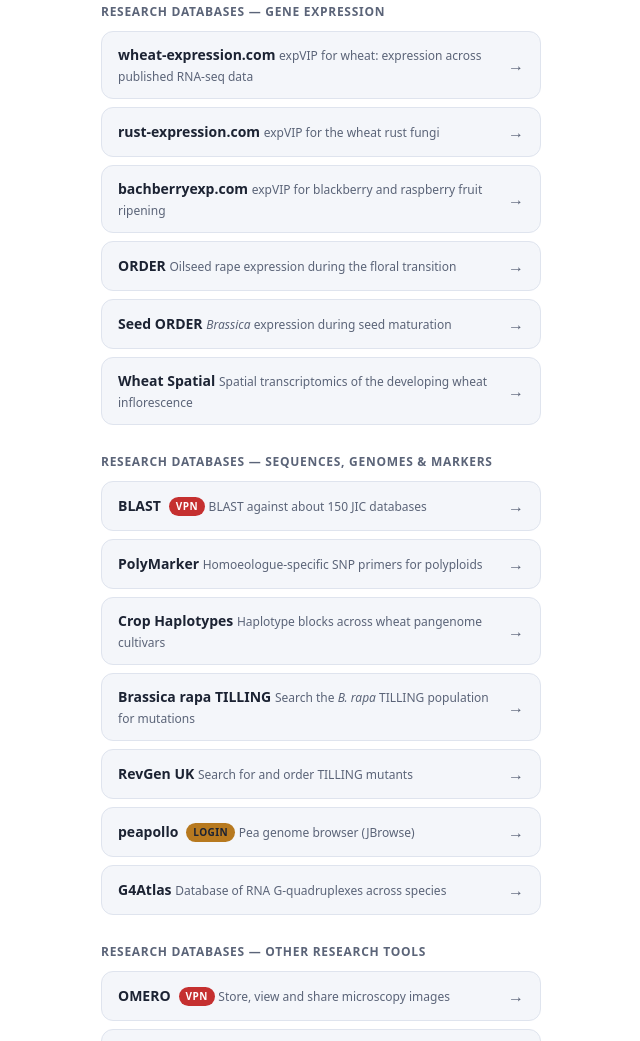
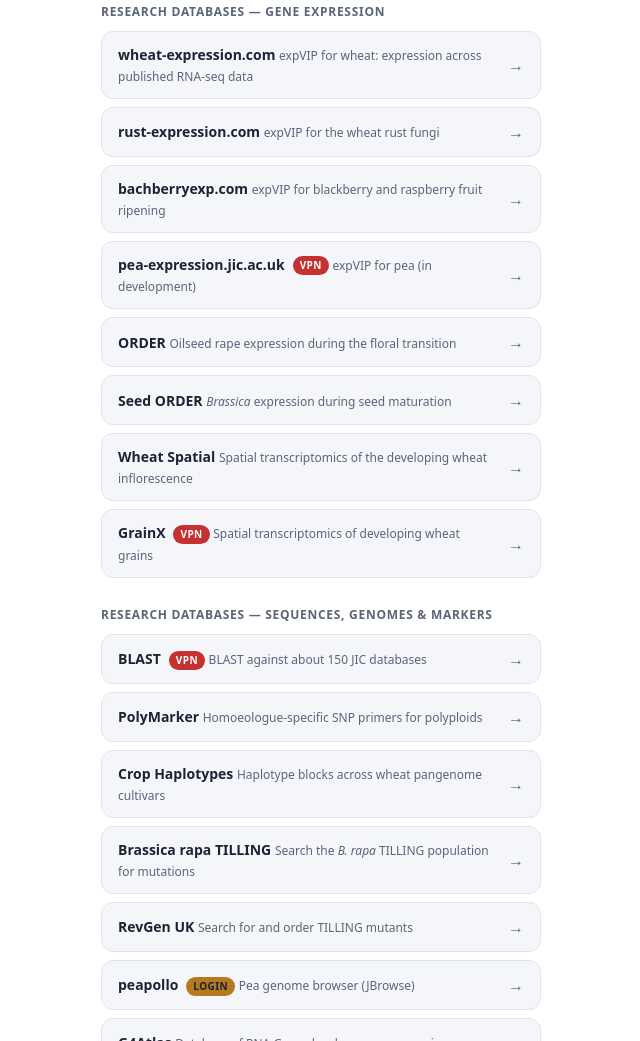
Before and after one commit to Informatics-John-Innes-Centre/training-pills, a plain HTML site: page docs/index.html in a window 1280 px wide. Shown: the part 1630-2671 px from the top of the page, without its empty margins (319-959 px from the left). Drawn offline with Linux system fonts and the light colour scheme.

Commit message:
Linktree: add pea-expression and GrainX (VPN only for now)
Co-Authored-By: Claude Opus 5.5 <noreply@anthropic.com>

```diff
--- a/docs/index.html
+++ b/docs/index.html
@@ -186,6 +186,11 @@
         <span class="desc">expVIP for blackberry and raspberry fruit ripening</span></span>
       <span class="arrow">→</span>
     </a>
+    <a class="link-btn" href="https://pea-expression.jic.ac.uk" target="_blank" rel="noopener">
+      <span class="label"><span class="name">pea-expression.jic.ac.uk<span class="tag tag-vpn">VPN</span></span>
+        <span class="desc">expVIP for pea (in development)</span></span>
+      <span class="arrow">→</span>
+    </a>
     <a class="link-btn" href="https://order.jic.ac.uk" target="_blank" rel="noopener">
       <span class="label"><span class="name">ORDER</span>
         <span class="desc">Oilseed rape expression during the floral transition</span></span>
@@ -199,6 +204,11 @@
     <a class="link-btn" href="https://www.wheat-spatial.com" target="_blank" rel="noopener">
       <span class="label"><span class="name">Wheat Spatial</span>
         <span class="desc">Spatial transcriptomics of the developing wheat inflorescence</span></span>
+      <span class="arrow">→</span>
+    </a>
+    <a class="link-btn" href="https://grainx.jic.ac.uk" target="_blank" rel="noopener">
+      <span class="label"><span class="name">GrainX<span class="tag tag-vpn">VPN</span></span>
+        <span class="desc">Spatial transcriptomics of developing wheat grains</span></span>
       <span class="arrow">→</span>
     </a>
   </div>
```
